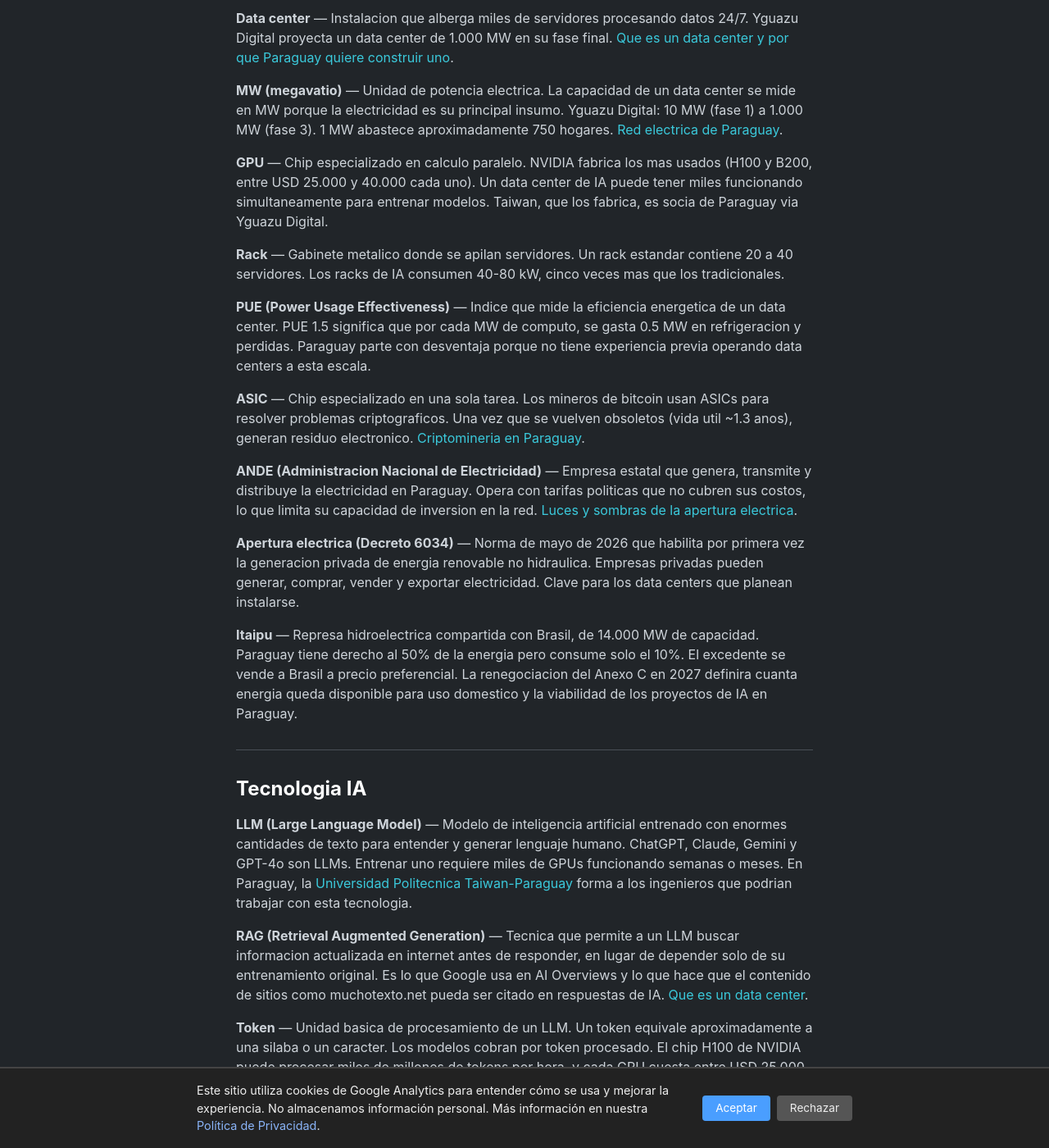
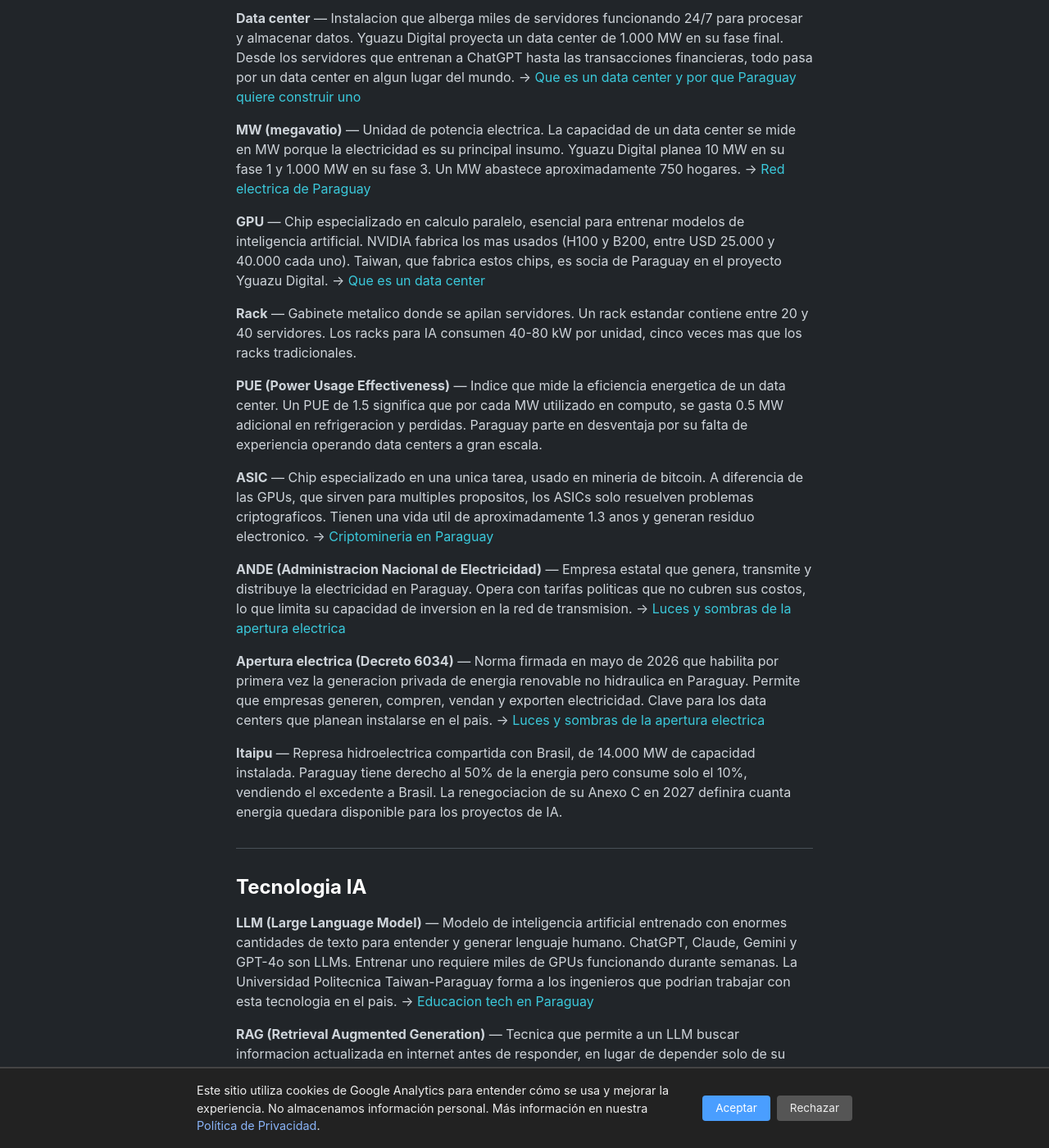
Before and after one commit to miravosqueinteresante/muchotexto.net, a Jekyll site: the page built from glosario.markdown, in a window 1280 px wide and 1400 px high, scrolled down 293 px. Shown: the whole window at 82% size. Built offline with Jekyll 4.4.1, drawn with Linux system fonts in a browser that asks for light colours; some of the changed text lies outside the part shown.

Commit message:
Glosario: formato limpio con flecha + link al final de cada termino

```diff
--- a/glosario.markdown
+++ b/glosario.markdown
@@ -6,76 +6,99 @@
 last_modified_at: 2026-07-13
 ---
 
-## Infraestructura y energía
+## Infraestructura y energia
 
-**Data center** — Instalacion que alberga miles de servidores procesando datos 24/7. Yguazu Digital proyecta un data center de 1.000 MW en su fase final. [Que es un data center y por que Paraguay quiere construir uno](/articulos/2026/07/10/que-es-un-data-center-paraguay-ia/).
+**Data center** — Instalacion que alberga miles de servidores funcionando 24/7 para procesar y almacenar datos. Yguazu Digital proyecta un data center de 1.000 MW en su fase final. Desde los servidores que entrenan a ChatGPT hasta las transacciones financieras, todo pasa por un data center en algun lugar del mundo.
+→ [Que es un data center y por que Paraguay quiere construir uno](/articulos/2026/07/10/que-es-un-data-center-paraguay-ia/)
 
-**MW (megavatio)** — Unidad de potencia electrica. La capacidad de un data center se mide en MW porque la electricidad es su principal insumo. Yguazu Digital: 10 MW (fase 1) a 1.000 MW (fase 3). 1 MW abastece aproximadamente 750 hogares. [Red electrica de Paraguay](/articulos/2026/07/08/red-electrica-paraguay-ia/).
+**MW (megavatio)** — Unidad de potencia electrica. La capacidad de un data center se mide en MW porque la electricidad es su principal insumo. Yguazu Digital planea 10 MW en su fase 1 y 1.000 MW en su fase 3. Un MW abastece aproximadamente 750 hogares.
+→ [Red electrica de Paraguay](/articulos/2026/07/08/red-electrica-paraguay-ia/)
 
-**GPU** — Chip especializado en calculo paralelo. NVIDIA fabrica los mas usados (H100 y B200, entre USD 25.000 y 40.000 cada uno). Un data center de IA puede tener miles funcionando simultaneamente para entrenar modelos. Taiwan, que los fabrica, es socia de Paraguay via Yguazu Digital.
+**GPU** — Chip especializado en calculo paralelo, esencial para entrenar modelos de inteligencia artificial. NVIDIA fabrica los mas usados (H100 y B200, entre USD 25.000 y 40.000 cada uno). Taiwan, que fabrica estos chips, es socia de Paraguay en el proyecto Yguazu Digital.
+→ [Que es un data center](/articulos/2026/07/10/que-es-un-data-center-paraguay-ia/)
 
-**Rack** — Gabinete metalico donde se apilan servidores. Un rack estandar contiene 20 a 40 servidores. Los racks de IA consumen 40-80 kW, cinco veces mas que los tradicionales.
+**Rack** — Gabinete metalico donde se apilan servidores. Un rack estandar contiene entre 20 y 40 servidores. Los racks para IA consumen 40-80 kW por unidad, cinco veces mas que los racks tradicionales.
 
-**PUE (Power Usage Effectiveness)** — Indice que mide la eficiencia energetica de un data center. PUE 1.5 significa que por cada MW de computo, se gasta 0.5 MW en refrigeracion y perdidas. Paraguay parte con desventaja porque no tiene experiencia previa operando data centers a esta escala.
+**PUE (Power Usage Effectiveness)** — Indice que mide la eficiencia energetica de un data center. Un PUE de 1.5 significa que por cada MW utilizado en computo, se gasta 0.5 MW adicional en refrigeracion y perdidas. Paraguay parte en desventaja por su falta de experiencia operando data centers a gran escala.
 
-**ASIC** — Chip especializado en una sola tarea. Los mineros de bitcoin usan ASICs para resolver problemas criptograficos. Una vez que se vuelven obsoletos (vida util ~1.3 anos), generan residuo electronico. [Criptomineria en Paraguay](/articulos/2026/07/07/criptomineria-paraguay-energia-barata/).
+**ASIC** — Chip especializado en una unica tarea, usado en mineria de bitcoin. A diferencia de las GPUs, que sirven para multiples propositos, los ASICs solo resuelven problemas criptograficos. Tienen una vida util de aproximadamente 1.3 anos y generan residuo electronico.
+→ [Criptomineria en Paraguay](/articulos/2026/07/07/criptomineria-paraguay-energia-barata/)
 
-**ANDE (Administracion Nacional de Electricidad)** — Empresa estatal que genera, transmite y distribuye la electricidad en Paraguay. Opera con tarifas politicas que no cubren sus costos, lo que limita su capacidad de inversion en la red. [Luces y sombras de la apertura electrica](/articulos/2026/05/27-apertura-sector-electrico-privado-paraguay/).
+**ANDE (Administracion Nacional de Electricidad)** — Empresa estatal que genera, transmite y distribuye la electricidad en Paraguay. Opera con tarifas politicas que no cubren sus costos, lo que limita su capacidad de inversion en la red de transmision.
+→ [Luces y sombras de la apertura electrica](/articulos/2026/05/27/apertura-sector-electrico-privado-paraguay/)
 
-**Apertura electrica (Decreto 6034)** — Norma de mayo de 2026 que habilita por primera vez la generacion privada de energia renovable no hidraulica. Empresas privadas pueden generar, comprar, vender y exportar electricidad. Clave para los data centers que planean instalarse.
+**Apertura electrica (Decreto 6034)** — Norma firmada en mayo de 2026 que habilita por primera vez la generacion privada de energia renovable no hidraulica en Paraguay. Permite que empresas generen, compren, vendan y exporten electricidad. Clave para los data centers que planean instalarse en el pais.
+→ [Luces y sombras de la apertura electrica](/articulos/2026/05/27/apertura-sector-electrico-privado-paraguay/)
 
-**Itaipu** — Represa hidroelectrica compartida con Brasil, de 14.000 MW de capacidad. Paraguay tiene derecho al 50% de la energia pero consume solo el 10%. El excedente se vende a Brasil a precio preferencial. La renegociacion del Anexo C en 2027 definira cuanta energia queda disponible para uso domestico y la viabilidad de los proyectos de IA en Paraguay.
+**Itaipu** — Represa hidroelectrica compartida con Brasil, de 14.000 MW de capacidad instalada. Paraguay tiene derecho al 50% de la energia pero consume solo el 10%, vendiendo el excedente a Brasil. La renegociacion de su Anexo C en 2027 definira cuanta energia quedara disponible para los proyectos de IA.
 
 ---
 
 ## Tecnologia IA
 
-**LLM (Large Language Model)** — Modelo de inteligencia artificial entrenado con enormes cantidades de texto para entender y generar lenguaje humano. ChatGPT, Claude, Gemini y GPT-4o son LLMs. Entrenar uno requiere miles de GPUs funcionando semanas o meses. En Paraguay, la [Universidad Politecnica Taiwan-Paraguay](/articulos/2026/07/09/educacion-tech-paraguay-ia/) forma a los ingenieros que podrian trabajar con esta tecnologia.
+**LLM (Large Language Model)** — Modelo de inteligencia artificial entrenado con enormes cantidades de texto para entender y generar lenguaje humano. ChatGPT, Claude, Gemini y GPT-4o son LLMs. Entrenar uno requiere miles de GPUs funcionando durante semanas. La Universidad Politecnica Taiwan-Paraguay forma a los ingenieros que podrian trabajar con esta tecnologia en el pais.
+→ [Educacion tech en Paraguay](/articulos/2026/07/09/educacion-tech-paraguay-ia/)
 
-**RAG (Retrieval Augmented Generation)** — Tecnica que permite a un LLM buscar informacion actualizada en internet antes de responder, en lugar de depender solo de su entrenamiento original. Es lo que Google usa en AI Overviews y lo que hace que el contenido de sitios como muchotexto.net pueda ser citado en respuestas de IA. [Que es un data center](/articulos/2026/07/10/que-es-un-data-center-paraguay-ia/).
+**RAG (Retrieval Augmented Generation)** — Tecnica que permite a un LLM buscar informacion actualizada en internet antes de responder, en lugar de depender solo de su entrenamiento original. Es lo que Google usa en AI Overviews y lo que permite que el contenido de sitios como muchotexto.net sea citado en respuestas de IA.
+→ [Que es un data center](/articulos/2026/07/10/que-es-un-data-center-paraguay-ia/)
 
-**Token** — Unidad basica de procesamiento de un LLM. Un token equivale aproximadamente a una silaba o un caracter. Los modelos cobran por token procesado. El chip H100 de NVIDIA puede procesar miles de millones de tokens por hora, y cada GPU cuesta entre USD 25.000 y 40.000. [Que es un data center](/articulos/2026/07/10/que-es-un-data-center-paraguay-ia/).
+**Token** — Unidad basica de procesamiento de un LLM. Un token equivale aproximadamente a una silaba o un caracter. Los modelos cobran por token procesado. El chip H100 de NVIDIA procesa miles de millones de tokens por hora y cuesta entre USD 25.000 y 40.000.
+→ [Que es un data center](/articulos/2026/07/10/que-es-un-data-center-paraguay-ia/)
 
-**Entrenamiento vs inferencia** — Dos fases de la vida de un modelo de IA. El entrenamiento (training) consume enormes cantidades de energia y datos durante semanas o meses, usando GPUs al maximo. La inferencia (cuando el modelo responde) consume menos por consulta pero se repite millones de veces. Un data center como Yguazu Digital necesita infraestructura distinta para cada fase. [Que es un data center](/articulos/2026/07/10/que-es-un-data-center-paraguay-ia/).
+**Entrenamiento vs inferencia** — Las dos fases de un modelo de IA. El entrenamiento consume enormes cantidades de energia y datos durante semanas usando GPUs al maximo. La inferencia (cuando el modelo responde) consume menos por consulta pero se repite millones de veces. Un data center como Yguazu Digital necesita infraestructura distinta para cada fase.
+→ [Que es un data center](/articulos/2026/07/10/que-es-un-data-center-paraguay-ia/)
 
 ---
 
-## Paraguay y Geopolitica
+## Paraguay y geopolitica
 
-**Anexo C de Itaipu** — El anexo financiero del Tratado de Itaipu que fija el precio de la electricidad. Vence en 2027. Si no se renueva, la tarifa que Brasil paga por el excedente paraguayo caeria un 60%, y Paraguay perderia unos USD 1.250 millones anuales. [Articulo completo: Paraguay necesita mas ingenieros](/articulos/2026/07/09/educacion-tech-paraguay-ia/).
+**Anexo C de Itaipu** — El anexo financiero del Tratado de Itaipu que fija el precio de la electricidad que Paraguay vende a Brasil. Vence en 2027. Si no se renueva, la tarifa caeria un 60% y Paraguay perderia unos USD 1.250 millones anuales, equivalentes al 12% de la recaudacion estatal.
+→ [Red electrica de Paraguay](/articulos/2026/07/08/red-electrica-paraguay-ia/)
 
-**Yguazu Digital** — Proyecto binacional Paraguay-Taiwan para construir el centro de datos de IA mas grande de Latinoamerica. Tres fases: 10 MW (USD 200M), 100 MW (USD 5.000M), 1.000 MW (USD 40.000M). Modelo de gobernanza 50/50 copiado de Itaipu. [Articulo completo](/articulos/2026/06/23/yguazu-digital-paraguay-hub-ia-mas-grande-del-mundo/).
+**Yguazu Digital** — Proyecto binacional Paraguay-Taiwan para construir uno de los centros de datos de inteligencia artificial mas grandes del mundo. Tres fases: 10 MW (USD 200M), 100 MW (USD 5.000M), 1.000 MW (USD 40.000M). Su estructura de propiedad 50/50 esta modelada sobre la entidad binacional de Itaipu.
+→ [Yguazu Digital y la apuesta de Paraguay](/articulos/2026/06/23/yguazu-digital-paraguay-hub-ia-mas-grande-del-mundo/)
 
-**Ley 7593/2025** — Ley de Proteccion de Datos Personales de Paraguay, sancionada en noviembre de 2025. Entra en vigor en noviembre de 2027. Alineada con el GDPR europeo, crea la Agencia Nacional de Proteccion de Datos dentro del MITIC, pero la autoridad no es independiente y las multas maximas son de solo USD 160.000. [Articulo completo](/articulos/2026/07/07/ley-proteccion-datos-paraguay-ia/).
+**Ley 7593/2025** — Primera ley integral de proteccion de datos personales de Paraguay, sancionada en noviembre de 2025 y vigente desde noviembre de 2027. Alineada con el GDPR europeo, pero con una autoridad sin independencia estructural y multas maximas de solo USD 160.000.
+→ [Ley de proteccion de datos en Paraguay](/articulos/2026/07/07/ley-proteccion-datos-paraguay-ia/)
 
-**Maquila tecnologica** — Regimen tributario que grava los servicios tecnologicos exportados al 1% (Ley 7547/2025). Similar al modelo que usaron India y Filipinas para construir sus industrias de TI. Paraguay lo aprobo pero aun no lo usa a escala.
+**Maquila tecnologica** — Regimen tributario que grava los servicios tecnologicos exportados al 1%, creado por la Ley 7547/2025. Similar al modelo que usaron India y Filipinas para construir sus industrias de TI. Paraguay lo aprobo pero aun no lo utiliza a escala.
 
-**UPTP (Universidad Politecnica Taiwan-Paraguay)** — Universidad creada en 2018 como parte de la cooperacion bilateral. Cuatro departamentos de ingenieria, mas de 300 graduados hasta 2026. Proyecta 500+ ingenieros por ano. Es la principal fuente local de talento tech para los proyectos de IA.
+**UPTP (Universidad Politecnica Taiwan-Paraguay)** — Universidad creada en 2018 como parte de la cooperacion bilateral con Taiwan. Cuenta con cuatro departamentos de ingenieria, ha graduado a mas de 300 estudiantes hasta 2026 y proyecta 500 ingenieros por ano. Es la principal fuente local de talento tech.
+→ [Educacion tech en Paraguay](/articulos/2026/07/09/educacion-tech-paraguay-ia/)
 
 ---
 
-## Fintech y Cripto
+## Fintech y cripto
 
-**Blockchain** — Tecnologia de registro distribuido que permite transacciones sin intermediarios. La Ley 7572/2025 reconoce los valores emitidos en blockchain, habilitando la tokenizacion de activos en Paraguay.
+**Blockchain** — Tecnologia de registro distribuido que permite realizar transacciones sin intermediarios. La Ley 7572/2025 reconoce los valores emitidos mediante blockchain en Paraguay, habilitando la tokenizacion de activos agropecuarios.
+→ [Tokenizacion del agro en Paraguay](/articulos/2026/05/18/tokenizacion-del-agro-paraguay/)
 
-**Tokenizacion** — Conversion de un activo real (tierra, soja, ganado) en tokens digitales que pueden comprarse y venderse en blockchain. Paraguay aprobo la Ley 7572/2025 que permite tokenizar activos agropecuarios. [Articulo completo](/articulos/2026/05/18/tokenizacion-del-agro-paraguay/).
+**Tokenizacion** — Conversion de un activo real (tierra, soja, ganado, deuda) en tokens digitales que pueden comprarse y venderse en blockchain. Paraguay aprobo la Ley 7572/2025 que lo permite, pero aun necesita regulacion secundaria, catastro completo y conectividad para que funcione a escala.
+→ [Tokenizacion del agro en Paraguay](/articulos/2026/05/18/tokenizacion-del-agro-paraguay/)
 
-**SPI (Sistema de Pagos Instantaneos)** — Sistema del Banco Central de Paraguay que permite transferencias inmediatas 24/7. En junio de 2025 proceso 28 millones de transacciones. No es gratuito como el Pix brasileno, lo que limita su adopcion masiva. [Articulo completo: Fintech en Paraguay](/articulos/2026/07/10/fintech-paraguay-ecosistema/).
+**SPI (Sistema de Pagos Instantaneos)** — Sistema del Banco Central de Paraguay que permite transferencias inmediatas 24/7. En junio de 2025 proceso 28 millones de transacciones en un solo mes. A diferencia del Pix brasileno, no es gratuito, lo que limita su adopcion masiva.
+→ [Fintech en Paraguay](/articulos/2026/07/10/fintech-paraguay-ecosistema/)
 
-**Hash rate** — Medida de la potencia de computo de la red Bitcoin. Paraguay tiene el cuarto hash rate mas alto del mundo (~4.3% del total), detras de Estados Unidos, Rusia y China. Esto es gracias a la energia barata de Itaipu. [Articulo completo](/articulos/2026/07/07/criptomineria-paraguay-energia-barata/).
+**Hash rate** — Medida de la potencia de computo total de la red Bitcoin. Paraguay ocupa el cuarto lugar mundial en hash rate (~4.3% del total), detras de Estados Unidos, Rusia y China, gracias a la energia barata de Itaipu.
+→ [Criptomineria en Paraguay](/articulos/2026/07/07/criptomineria-paraguay-energia-barata/)
 
-**Bitcoin mining** — Proceso de validacion de transacciones en la red Bitcoin, que requiere computadoras especializadas (ASICs) consumiendo grandes cantidades de electricidad. Paraguay se convirtio en un hub global de mineria gracias a su energia hidroelectrica barata. [Articulo completo](/articulos/2026/07/07/criptomineria-paraguay-energia-barata/).
+**Bitcoin mining** — Proceso deValidacion de transacciones en la red Bitcoin que requiere computadoras especializadas (ASICs) consumiendo grandes cantidades de electricidad. Paraguay se convirtio en un hub global de esta industria gracias a su energia hidroelectrica barata y los contratos con la ANDE.
+→ [Criptomineria en Paraguay](/articulos/2026/07/07/criptomineria-paraguay-energia-barata/)
 
 ---
 
 ## Agro y ecosistema
 
-**Agricultura de precision** — Uso de tecnologia (GPS, satelites, drones, sensores) para optimizar la produccion agricola. Menos del 5% de las fincas paraguayas la usan, concentrada en grandes productores de soja y trigo. [Articulo completo](/articulos/2026/07/13/agro-40-paraguay-ia/).
+**Agricultura de precision** — Uso de tecnologia como GPS, satelites, drones y sensores para optimizar la produccion agricola. Menos del 5% de las fincas paraguayas la utilizan, concentrada casi exclusivamente en grandes productores de soja, trigo y maiz en el este del pais.
+→ [Agro 4.0 en Paraguay](/articulos/2026/07/13/agro-40-paraguay-ia/)
 
-**Smart Soil Py** — Startup paraguaya de agtech, financiada por BID Lab (USD 150.000). Usa IA para detectar enfermedades en cultivos mediante imagenes. Monitorea mas de 23.000 hectareas en Paraguay.
+**Smart Soil Py** — Startup paraguaya de tecnologia agricola financiada por BID Lab con USD 150.000 y seleccionada por el programa FoodRise. Su plataforma usa inteligencia artificial para detectar enfermedades en cultivos a partir de imagenes. Monitorea mas de 23.000 hectareas en Paraguay.
 
-**Guarani Insights** — Plataforma satelital desarrollada por la Agencia Espacial del Paraguay y ArkEdge (Japon). Ofrece imagenes satelitales gratuitas para productores paraguayos, con 4 anos de datos historicos.
+**Guarani Insights** — Plataforma satelital desarrollada por la Agencia Espacial del Paraguay en colaboracion con la empresa japonesa ArkEdge. Ofrece imagenes satelitales gratuitas para productores paraguayos, con cuatro anos de datos historicos acumulados.
+→ [Agro 4.0 en Paraguay](/articulos/2026/07/13/agro-40-paraguay-ia/)
 
-**Dron agricola** — Vehiculo aereo no tripulado usado para fumigar, monitorear y mapear cultivos. En Paraguay operan aproximadamente 300, con un ahorro de agua de hasta el 90% respecto a la fumigacion tradicional.
+**Dron agricola** — Vehiculo aereo no tripulado usado para fumigar, monitorear y mapear cultivos. En Paraguay operan aproximadamente 300, con un ahorro de agua de hasta el 90% respecto a la fumigacion tradicional. Equipos como el DJI T50 pueden cubrir 350 hectareas por dia.
+→ [Agro 4.0 en Paraguay](/articulos/2026/07/13/agro-40-paraguay-ia/)
 
-**Cooperativas (INCOOP)** — Instituciones de credito reguladas por el Instituto Nacional de Cooperativismo. Son, para millones de paraguayos en zonas rurales, el unico acceso al sistema financiero. Clave para conectar la tecnologia financiera con el pequeno productor.
+**Cooperativas (INCOOP)** — Instituciones de credito reguladas por el Instituto Nacional de Cooperativismo. Para millones de paraguayos en zonas rurales, son el unico acceso al sistema financiero. Clave para conectar la tecnologia financiera con el pequeno productor.
+→ [Fintech en Paraguay](/articulos/2026/07/10/fintech-paraguay-ecosistema/)
```
